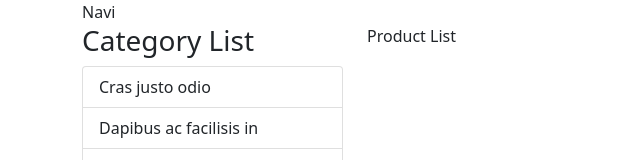
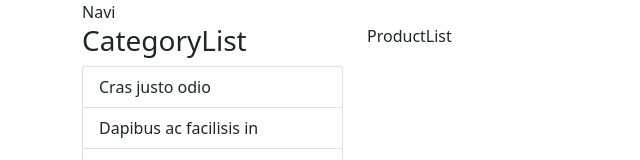
Before and after one commit to burakergun394/studies, a React (Create React App) app in the folder React/btk/intro/: page / in a window 1280 px wide. Shown: the top 160 px of the page, without its empty margins (0-640 px from the left). Built offline with nearby package versions, Linux system fonts and the light colour scheme.

Commit message:
props v2

```diff
--- a/React/btk/intro/src/App.js
+++ b/React/btk/intro/src/App.js
@@ -5,6 +5,12 @@ import CategoryList from "./CategoryList";
 import ProductList from "./ProductList";
 
 export default class App extends Component {
+  constructor(props) {
+    super(props);
+    this.categoryInfo = { title: "CategoryList" };
+    this.productInfo = { title: "ProductList" };
+  }
+
   render() {
     return (
       <div className="App">
@@ -14,10 +20,10 @@ export default class App extends Component {
           </Row>
           <Row>
             <Col xs="3">
-              <CategoryList title="Category List"></CategoryList>
+              <CategoryList info={this.categoryInfo}></CategoryList>
             </Col>
             <Col xs="9">
-              <ProductList title="Product List"></ProductList>
+              <ProductList info={this.productInfo}></ProductList>
             </Col>
           </Row>
         </Container>
--- a/React/btk/intro/src/CategoryList.js
+++ b/React/btk/intro/src/CategoryList.js
@@ -11,7 +11,7 @@ export default class CategoryList extends Component {
   render() {
     return (
       <div>
-        <h3>{this.props.title}</h3>
+        <h3>{this.props.info.title}</h3>
         <ListGroup>
           <ListGroupItem action href="#" tag="a">
             Cras justo odio
--- a/React/btk/intro/src/ProductList.js
+++ b/React/btk/intro/src/ProductList.js
@@ -7,6 +7,6 @@ export default class ProductList extends Component {
     }
   }
   render() {
-    return <div>{this.props.title}</div>;
+    return <div>{this.props.info.title}</div>;
   }
 }
```
